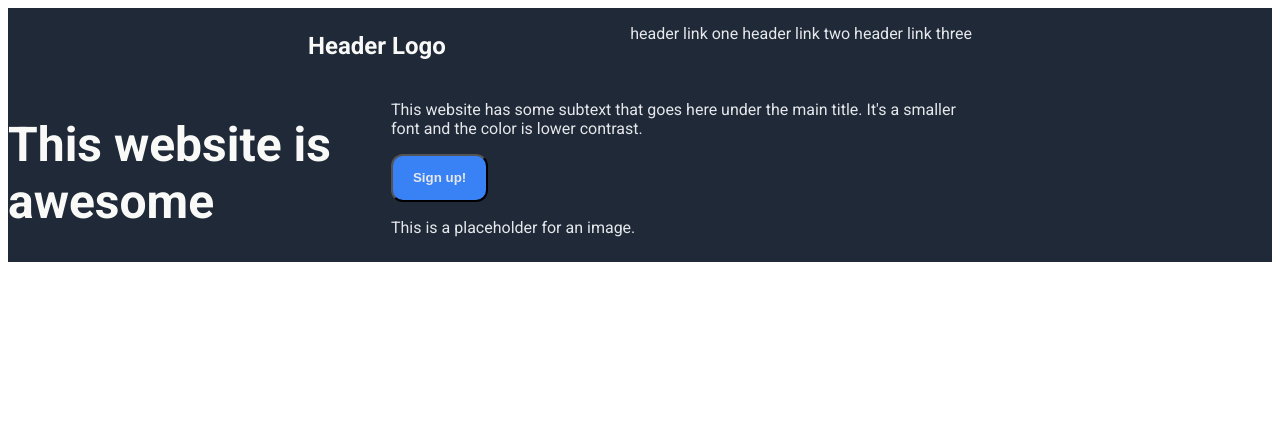
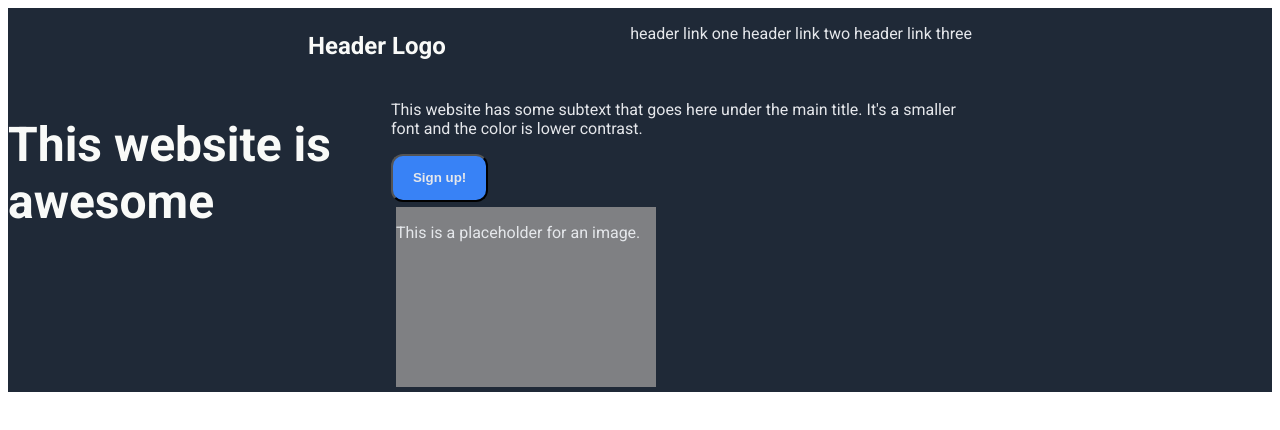
Before and after one commit to autumnt0ast/landing-page, a plain HTML site: page index.html in a window 1280 px wide. Drawn offline with Linux system fonts and the light colour scheme.

Commit message:
create .image-placeholder on style.css

```diff
--- a/style.css
+++ b/style.css
@@ -41,3 +41,12 @@ button {
     color: #E5E7EB;
 
 }
+
+.image-placeholder {
+    background-color: #7f8083;
+    display: flex;
+    height: 180px;
+    margin: 5px;
+    width: 260px;
+    text-align: center;
+}
```
